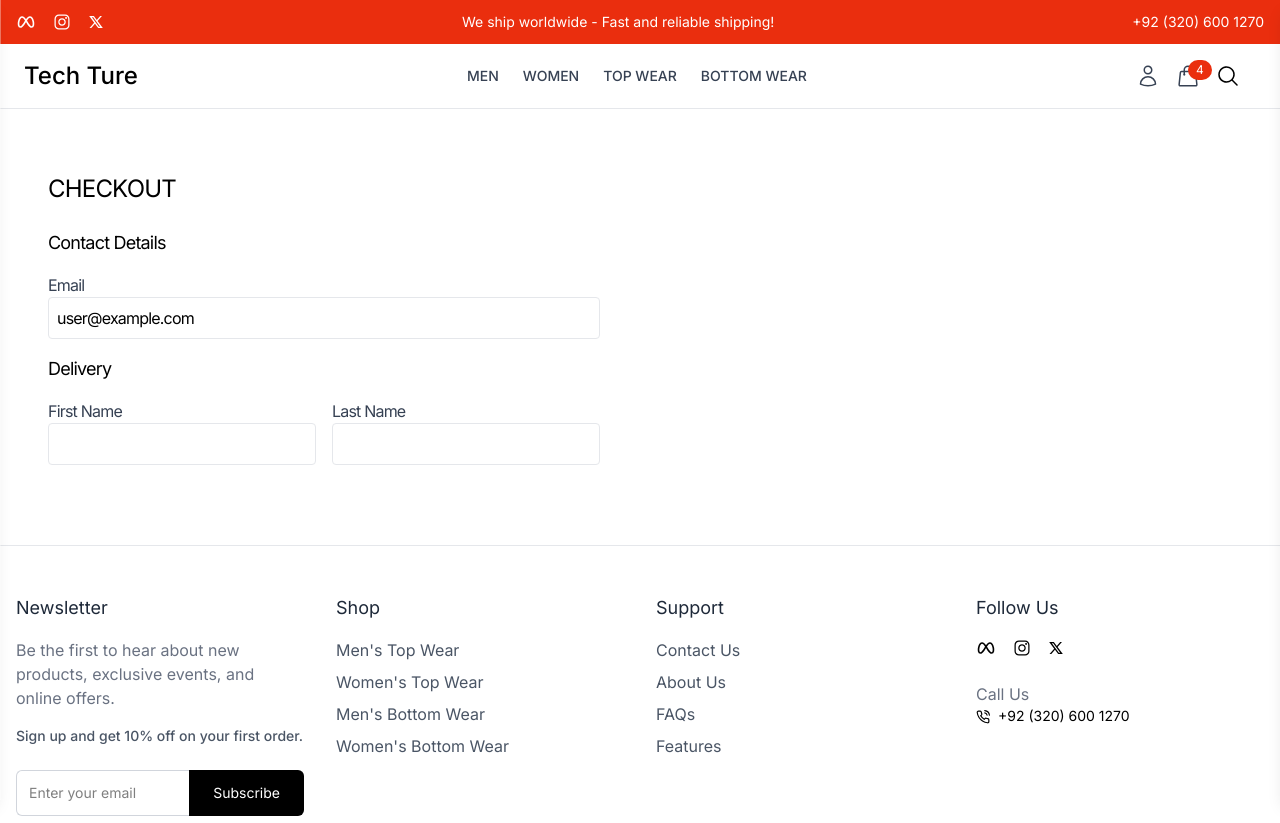
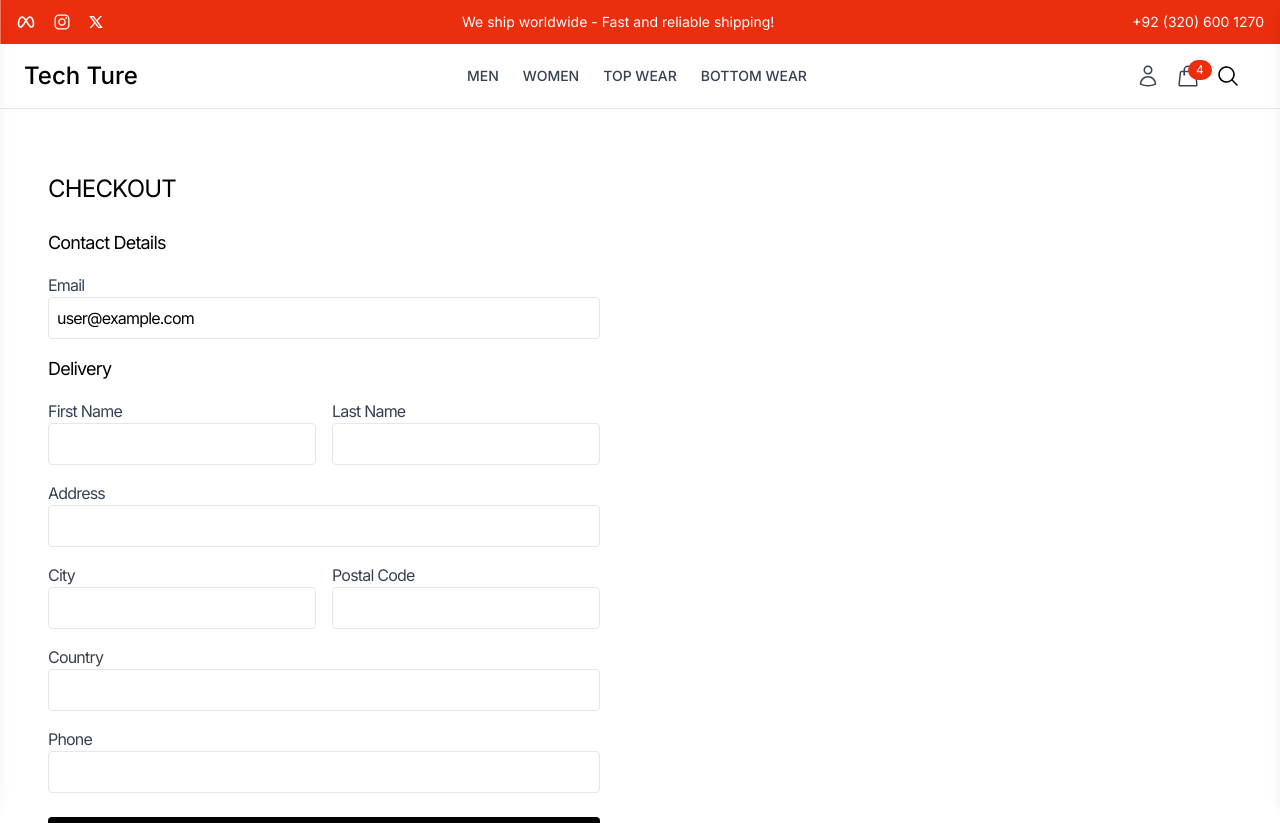
Before and after one commit to ZainUlAbedin2407/E-Commerce-App, a React (Vite) app in the folder frontend/: page /checkout in a window 1280 px wide. Shown: the top 823 px of the page. Built offline with nearby package versions, Linux system fonts and the light colour scheme.

Commit message:
Completed checkout section

```diff
--- a/frontend/package.json
+++ b/frontend/package.json
@@ -11,6 +11,7 @@
   },
   "dependencies": {
     "@tailwindcss/vite": "^4.1.8",
+    "lucide-react": "^0.522.0",
     "react": "^19.1.0",
     "react-dom": "^19.1.0",
     "react-icons": "^5.5.0",
--- a/frontend/src/App.jsx
+++ b/frontend/src/App.jsx
@@ -8,6 +8,7 @@ import Profile from "./pages/Profile";
 import CollectionPage from "./pages/CollectionPage";
 import ProductDetails from "./components/Products/ProductDetails";
 import Checkout from "./components/Cart/Checkout";
+import ThankYou from "./components/Cart/ThankYou";
 function App() {
   return (
     <>
@@ -21,6 +22,7 @@ function App() {
           <Route path="collections/:collection" element={<CollectionPage />} />
           <Route path="product/:id" element={<ProductDetails />} />
           <Route path="checkout" element={<Checkout />} />
+          <Route path="thank-you" element={<ThankYou />} />
         </Route>
         <Route> {/*Admin Layout*/} </Route>
       </Routes>
--- a/frontend/src/components/Cart/Checkout.jsx
+++ b/frontend/src/components/Cart/Checkout.jsx
@@ -22,6 +22,7 @@ const cart = {
 };
 const Checkout = () => {
   const navigate = useNavigate();
+  const [checkoutId, setCheckoutId] = useState(null);
   const [shippingAddress, setShippingAddress] = useState({
     firstName: "",
     lastName: "",
@@ -31,12 +32,32 @@ const Checkout = () => {
     country: "",
     phone: "",
   });
+
+  const handleCreateCheckout = (e) => {
+    e.preventDefault();
+    setCheckoutId(123);
+  };
+
+  // updated with COD option
+  const handlePlaceOrder = () => {
+    const orderData = {
+      shippingAddress,
+      paymentMethod: "cod",
+      shippingFee: 200,
+      cart,
+      orderDate: new Date().toISOString(),
+    };
+
+    console.log("Order Placed:", orderData);
+    navigate("/thank-you");
+  };
+
   return (
     <div className="grid grid-cols-1 lg:grid-cols-2 gap-8 max-w-7xl mx-auto py-10 px-6 tracking-tighter">
       {/* Left Section */}
       <div className="bg-white rounded-lg p-6">
         <h2 className="text-2xl uppercase mb-6">Checkout</h2>
-        <form>
+        <form onSubmit={handleCreateCheckout}>
           <h3 className="text-lg mb-4">Contact Details</h3>
           <div className="mb-4">
             <label className="block text-gray-700">Email</label>
@@ -74,11 +95,154 @@ const Checkout = () => {
                 onChange={(e) =>
                   setShippingAddress({
                     ...shippingAddress,
-                    lasName: e.target.value,
+                    lastName: e.target.value,
                   })
                 }
               />
             </div>
+          </div>
+          <div className="mb-4">
+            <label className="block text-gray-700">Address</label>
+            <input
+              type="text"
+              className="w-full p-2 border border-gray-200 rounded"
+              required
+              value={shippingAddress.address}
+              onChange={(e) =>
+                setShippingAddress({
+                  ...shippingAddress,
+                  address: e.target.value,
+                })
+              }
+            />
+          </div>
+          <div className="mb-4 grid grid-cols-2 gap-4">
+            <div>
+              <label className="block text-gray-700">City</label>
+              <input
+                type="text"
+                className="w-full p-2 border border-gray-200 rounded"
+                required
+                value={shippingAddress.city}
+                onChange={(e) =>
+                  setShippingAddress({
+                    ...shippingAddress,
+                    city: e.target.value,
+                  })
+                }
+              />
+            </div>
+            <div>
+              <label className="block text-gray-700">Postal Code</label>
+              <input
+                type="text"
+                className="w-full p-2 border border-gray-200 rounded"
+                required
+                value={shippingAddress.postalCode}
+                onChange={(e) =>
+                  setShippingAddress({
+                    ...shippingAddress,
+                    postalCode: e.target.value,
+                  })
+                }
+              />
+            </div>
+          </div>
+          <div className="mb-4">
+            <label className="block text-gray-700">Country</label>
+            <input
+              type="text"
+              className="w-full p-2 border border-gray-200 rounded"
+              required
+              value={shippingAddress.country}
+              onChange={(e) =>
+                setShippingAddress({
+                  ...shippingAddress,
+                  country: e.target.value,
+                })
+              }
+            />
+          </div>
+          <div className="mb-4">
+            <label className="block text-gray-700">Phone</label>
+            <input
+              type="tel"
+              className="w-full p-2 border border-gray-200 rounded"
+              required
+              value={shippingAddress.phone}
+              onChange={(e) =>
+                setShippingAddress({
+                  ...shippingAddress,
+                  phone: e.target.value,
+                })
+              }
+            />
+          </div>
+          {/* Paypal Method which isn't avaialble in our region so */}
+          {/* <div className="mt-6">
+            {!checkoutId ? (
+              <button
+                type="submit"
+                className="w-full bg-black text-white py-3 rounded"
+              >
+                Continue to Payment
+              </button>
+            ) : (
+              <div>
+                <h3 className="text-lg mb-4">Pay with Paypal</h3>
+                // Paypal component
+              </div>
+            )}
+          </div> */}
+
+          {/* i replaced it wil COD */}
+          <div className="mt-6">
+            {!checkoutId ? (
+              <button
+                type="submit"
+                className="w-full bg-black text-white py-3 rounded"
+              >
+                Continue to Payment
+              </button>
+            ) : (
+              <div className="mt-6">
+                {/* 🔄 UPDATED: Shipping Method */}
+                <h3 className="text-lg mb-2 font-semibold">Shipping Method</h3>
+                <div className="relative mb-4">
+                  <input
+                    type="text"
+                    value="Standard Shipping"
+                    disabled
+                    className="w-full p-3 pl-4 pr-20 border border-blue-500 bg-blue-100 rounded focus:outline-none text-gray-700 font-medium"
+                  />
+                  <span className="absolute right-4 top-1/2 transform -translate-y-1/2 text-blue-600 font-semibold">
+                    Rs. 200
+                  </span>
+                </div>
+
+                {/* 🔄 UPDATED: Payment Method */}
+                <h3 className="text-lg mb-2 font-semibold">Payment Method</h3>
+                <p className="text-sm text-gray-500 mb-2">
+                  All transactions are secure and encrypted.
+                </p>
+                <div className="mb-4">
+                  <input
+                    type="text"
+                    value="Cash on Delivery (COD)"
+                    disabled
+                    className="w-full p-3 pl-4 border border-blue-500 bg-blue-100 rounded focus:outline-none text-gray-700 font-medium"
+                  />
+                </div>
+
+                {/* 🔄 UPDATED: Confirm Order Button */}
+                <button
+                  onClick={handlePlaceOrder}
+                  className="w-full bg-green-600 text-white py-3 rounded font-semibold hover:bg-green-700 transition"
+                >
+                  Confirm Order
+                </button>
+              </div>
+            )}
           </div>
         </form>
       </div>
--- /dev/null
+++ b/frontend/src/components/Cart/ThankYou.jsx
@@ -0,0 +1,25 @@
+import { Link } from "react-router-dom";
+import { CheckCircle } from "lucide-react"; // Optional icon from lucide-react (install if needed)
+
+const ThankYou = () => {
+  return (
+    <div className="min-h-screen flex flex-col items-center justify-center bg-gray-50 px-4">
+      <div className="max-w-md w-full bg-white shadow-lg rounded-lg p-8 text-center">
+        <CheckCircle className="text-green-600 w-16 h-16 mx-auto mb-4" />
+        <h2 className="text-2xl font-bold text-gray-800 mb-2">Order Confirmed!</h2>
+        <p className="text-gray-600 mb-6">
+          Thank you for your order. You’ll receive a confirmation message shortly.
+          Our team will process and ship your item soon.
+        </p>
+        <Link
+          to="/"
+          className="inline-block bg-green-600 hover:bg-green-700 text-white py-2 px-4 rounded"
+        >
+          Continue Shopping
+        </Link>
+      </div>
+    </div>
+  );
+};
+
+export default ThankYou;
```
Also changed, not shown: 1 other file (tests, documents, lock files or other folders).
